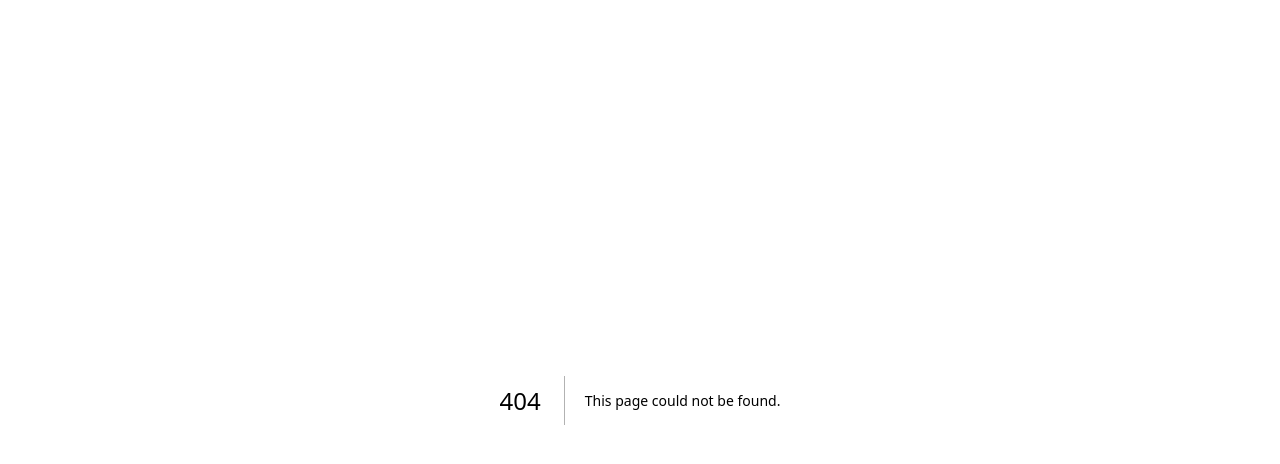
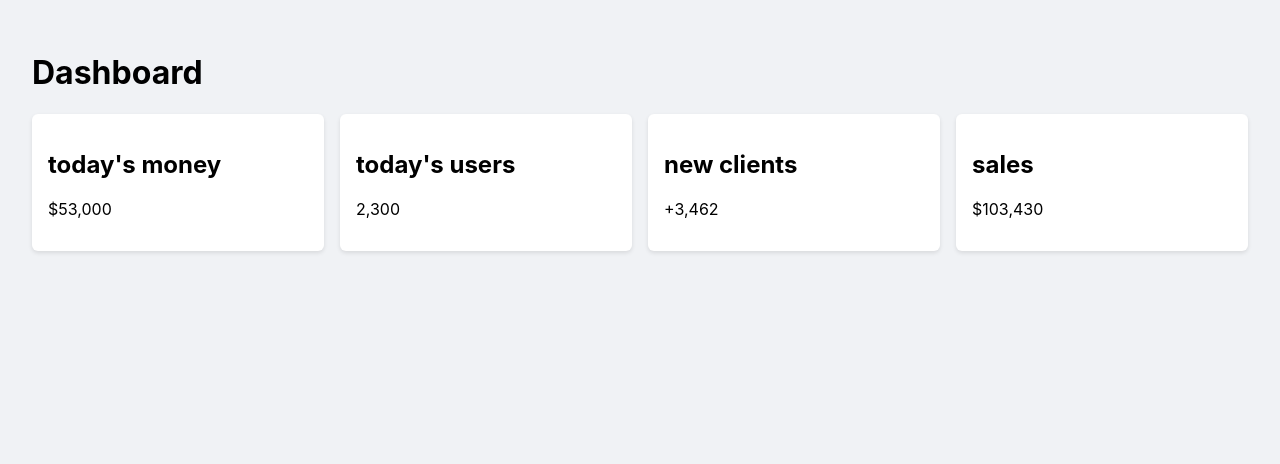
Before and after one commit to orbas1/whale, a Next.js app: page /dashboard in a window 1280 px wide. Before the commit this address had no page. Shown: the top 464 px of the page. Built offline with nearby package versions, Linux system fonts and the light colour scheme.

Commit message:
Add basic dashboard page and global styles

```diff
--- /dev/null
+++ b/pages/_app.js
@@ -0,0 +1,5 @@
+import '../styles/globals.css';
+
+export default function App({ Component, pageProps }) {
+  return <Component {...pageProps} />;
+}
--- /dev/null
+++ b/pages/dashboard.js
@@ -0,0 +1,25 @@
+export default function Dashboard() {
+  return (
+    <div className="dashboard">
+      <h1>Dashboard</h1>
+      <div className="grid">
+        <div className="card">
+          <h2>today's money</h2>
+          <p>$53,000</p>
+        </div>
+        <div className="card">
+          <h2>today's users</h2>
+          <p>2,300</p>
+        </div>
+        <div className="card">
+          <h2>new clients</h2>
+          <p>+3,462</p>
+        </div>
+        <div className="card">
+          <h2>sales</h2>
+          <p>$103,430</p>
+        </div>
+      </div>
+    </div>
+  );
+}
--- /dev/null
+++ b/styles/globals.css
@@ -0,0 +1,27 @@
+html, body {
+  padding: 0;
+  margin: 0;
+  font-family: -apple-system, BlinkMacSystemFont, 'Segoe UI', Roboto, Oxygen, Ubuntu, Cantarell, 'Open Sans', 'Helvetica Neue', sans-serif;
+  background-color: #f0f2f5;
+}
+
+* {
+  box-sizing: border-box;
+}
+
+.dashboard {
+  padding: 2rem;
+}
+
+.grid {
+  display: grid;
+  grid-template-columns: repeat(auto-fit, minmax(250px, 1fr));
+  gap: 1rem;
+}
+
+.card {
+  background: #fff;
+  border-radius: 6px;
+  padding: 1rem;
+  box-shadow: 0 2px 4px rgba(0, 0, 0, 0.1);
+}
```
